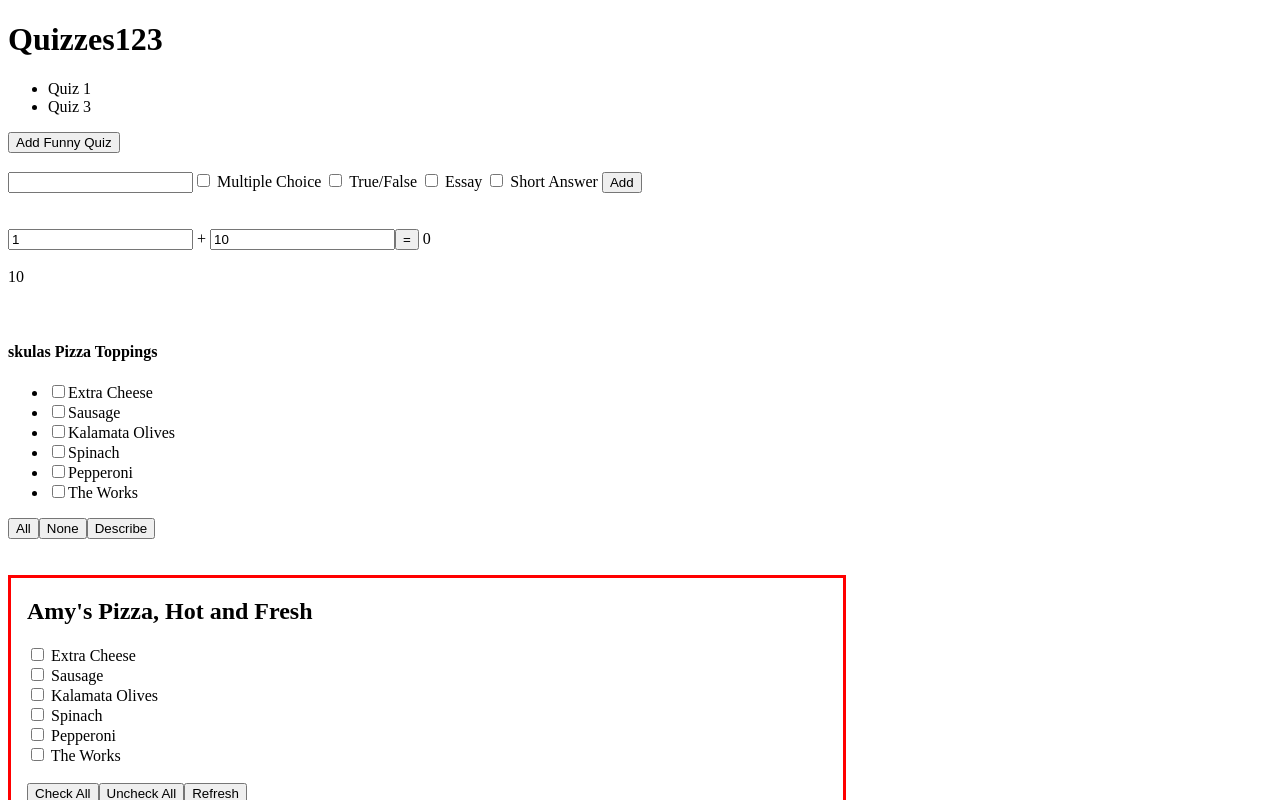
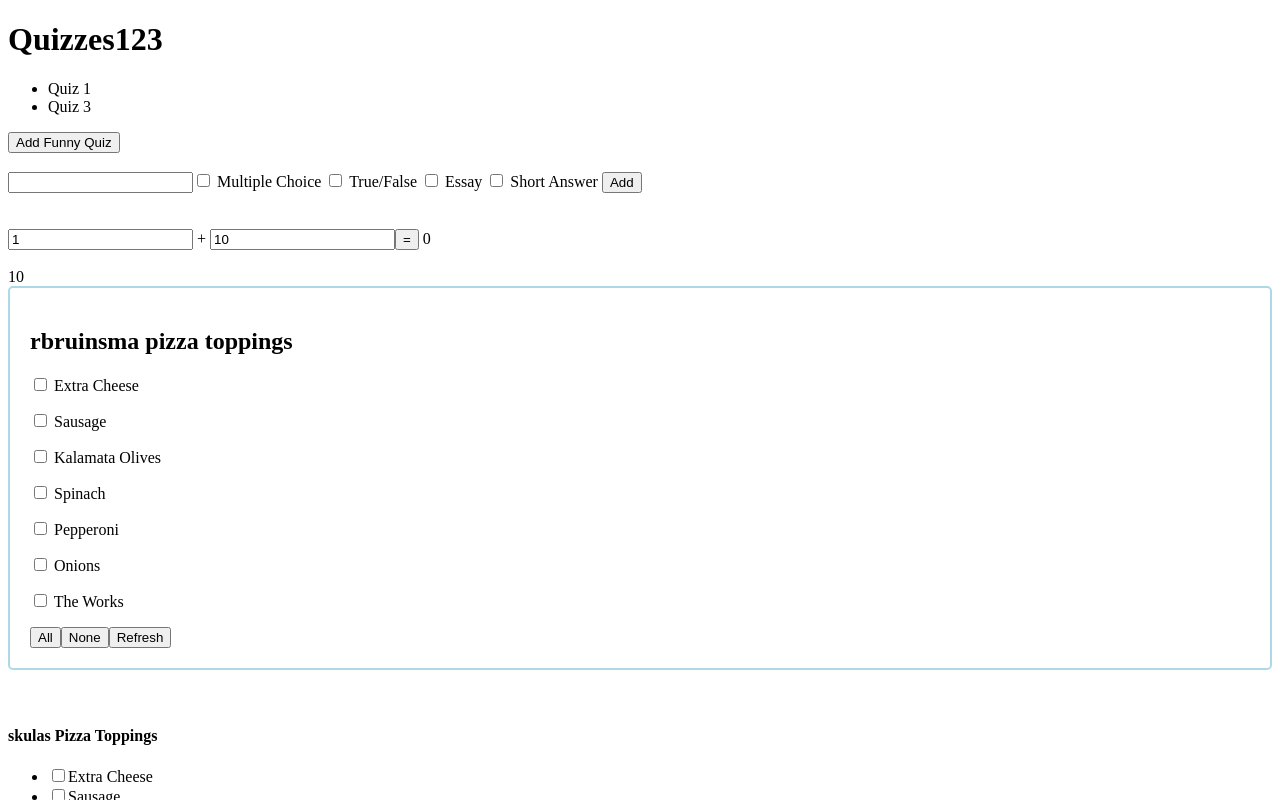
Before and after one commit to 2018-spring-mjs-th/week-two-a, an Angular app: page / in a window 1280 px wide. Shown: the top 800 px of the page. Built offline with nearby package versions, Linux system fonts and the light colour scheme.

Commit message:
Adding RB pizza component

```diff
--- a/src/app/app.component.html
+++ b/src/app/app.component.html
@@ -45,6 +45,10 @@
   <br />
   {{ number2 }}
 </div>
+
+<div>
+  <rbruinsma-toppings></rbruinsma-toppings>
+</div>
 <br />
 <br />
 <div>
--- a/src/app/app.component.ts
+++ b/src/app/app.component.ts
@@ -53,12 +53,12 @@ export class AppComponent {
   newQuizName = "";
 
   public addQuiz() {
-    let foo = this.questionTypeSubComponent.questionTypes
+    let summary = this.questionTypeSubComponent.questionTypes
       .filter(x => x.checked)
       .map(x => x.name)
       .join(', ');
 
-    this.quizzes.push({ name: this.newQuizName, showDelete: true, questionTypeSummary: foo });
+    this.quizzes.push({ name: this.newQuizName, showDelete: true, questionTypeSummary: summary });
     this.newQuizName = "";
   }
 
--- a/src/app/app.module.ts
+++ b/src/app/app.module.ts
@@ -9,6 +9,7 @@ import { FormsModule } from '@angular/forms';
 import { QuestionTypesService } from './question-types.service';
 import { PizzaToppingsService } from './pizza-toppings.service';
 import { QuestionTypesComponent } from './question-types/question-types.component';
+import { RbruinsmaPizzaToppingsComponent } from './rbruinsma-pizza-toppings/rbruinsma-pizza-toppings.component';
 import { SkulasPizzaToppingComponent } from './skulas-pizza-topping/skulas-pizza-topping.component';
 import { AknappPizzaToppingsComponent } from './aknapp-pizza-toppings/aknapp-pizza-toppings.component';
 import { RgrittnerPizzaToppingsComponent } from './rgrittner-pizza-toppings/rgrittner-pizza-toppings.component';
@@ -20,6 +21,7 @@ import { PizzaToppingsComponent } from './pizza-toppings/pizza-toppings.componen
   declarations: [
     AppComponent,
     QuestionTypesComponent,
+    RbruinsmaPizzaToppingsComponent,
     SkulasPizzaToppingComponent,
     AknappPizzaToppingsComponent,
     RgrittnerPizzaToppingsComponent,
--- a/src/app/pizza-toppings.service.ts
+++ b/src/app/pizza-toppings.service.ts
@@ -12,6 +12,7 @@ export class PizzaToppingsService {
       , "Kalamata Olives"
       , "Spinach"
       , "Pepperoni"
+      , "Onions"
       , "The Works"
     ];
   }
--- /dev/null
+++ b/src/app/rbruinsma-pizza-toppings/rbruinsma-pizza-toppings.component.css
@@ -0,0 +1,5 @@
+#toppingsBox {
+    border: 2px solid lightblue;
+    border-radius: 5px;
+    padding: 20px;
+}
--- /dev/null
+++ b/src/app/rbruinsma-pizza-toppings/rbruinsma-pizza-toppings.component.html
@@ -0,0 +1,13 @@
+<div id="toppingsBox">
+    <h2>rbruinsma pizza toppings</h2>
+<span *ngFor="let tt of toppingTypes"><p>
+    <label>
+        <input type='checkbox' [(ngModel)]='tt.checked' />
+        {{ tt.name }}
+    </label></p>
+  </span>
+  <button (click)="selectAllToppings()">All</button>
+  <button (click)="unselectAllToppings()">None</button>
+  <button (click)="toppingsILove()">Refresh</button>
+  <span>{{toppingsMessage}}</span>
+</div>
--- /dev/null
+++ b/src/app/rbruinsma-pizza-toppings/rbruinsma-pizza-toppings.component.ts
@@ -0,0 +1,47 @@
+import { Component, OnInit } from '@angular/core';
+import { PizzaToppingsService } from '../pizza-toppings.service';
+
+interface toppingType {
+  checked: boolean;
+  name: string;
+}
+
+@Component({
+  selector: 'rbruinsma-toppings',
+  templateUrl: './rbruinsma-pizza-toppings.component.html',
+  styleUrls: ['./rbruinsma-pizza-toppings.component.css']
+})
+export class RbruinsmaPizzaToppingsComponent implements OnInit {
+
+  constructor(private ptSvc: PizzaToppingsService) { }
+
+  public toppingTypes: toppingType[];
+  public toppingsMessage: string;
+
+  ngOnInit() {
+    this.toppingTypes = this.ptSvc.getAvailablePizzaToppings()
+    .map(x => ({ checked: false, name: x }));
+  }
+
+  public selectAllToppings() {
+    this.toppingTypes.forEach(t => t.checked = true);
+  }
+
+  public unselectAllToppings() {
+    this.toppingTypes.forEach(t => t.checked = false);
+  }
+
+  public toppingsILove() {
+    var selectedToppings = this.toppingTypes.filter(x => x.checked)
+    var toppingNumber = selectedToppings.length;
+    if (toppingNumber == 0) {
+      this.toppingsMessage = "I don't want any toppings on my pie!!!";
+    } else {
+      this.toppingsMessage = "I like " +
+      selectedToppings
+      .map(x => x.name)
+      .join(', ') + "!!!";
+    }
+  }
+
+}
```
Also changed, not shown: 1 other file (tests, documents, lock files or other folders).
